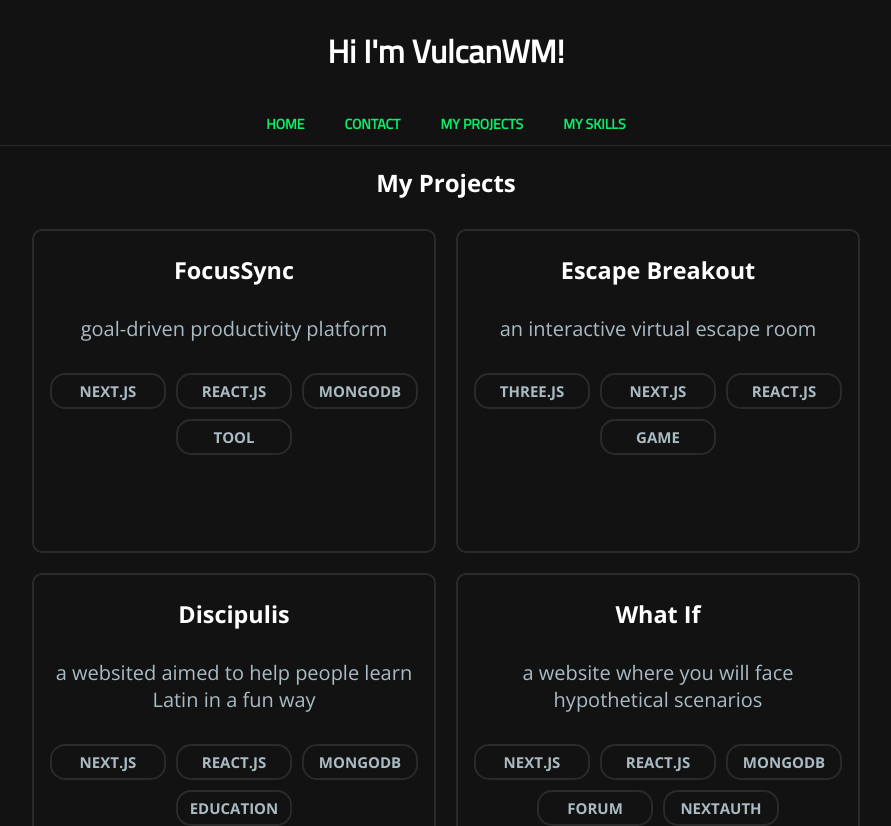
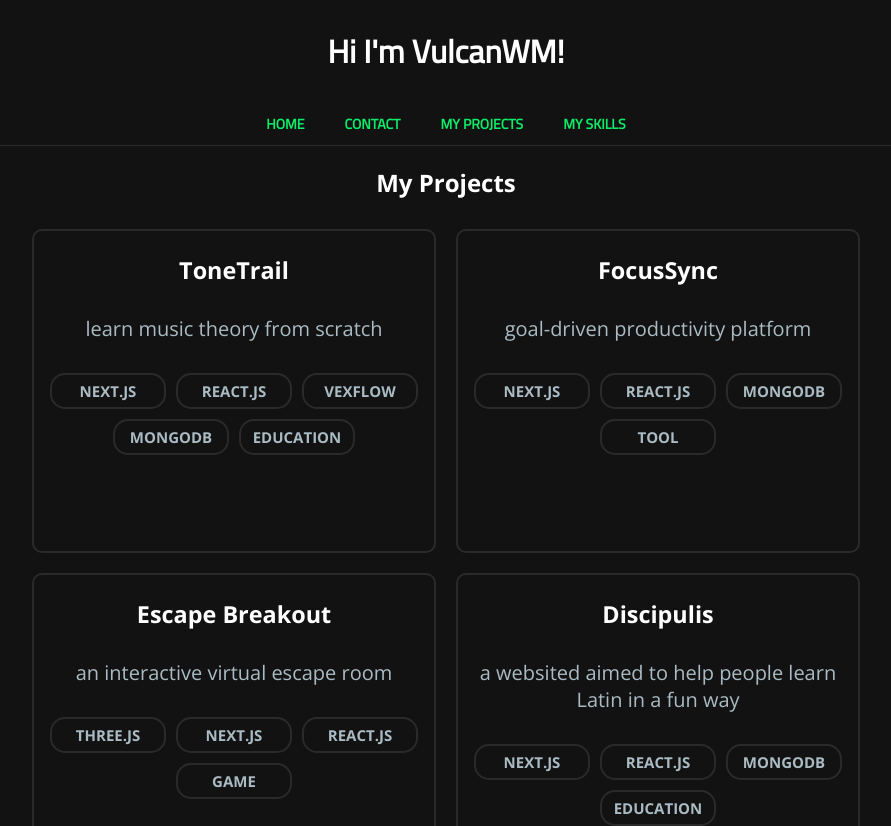
Before and after one commit to VulcanWM/vulcanwm, a Next.js app: page /projects in a window 1280 px wide. Shown: the top 826 px of the page, without its empty margins (194-1085 px from the left). Built offline with nearby package versions, Linux system fonts and the light colour scheme.

Commit message:
added tonetrail

```diff
--- a/lists/projects.js
+++ b/lists/projects.js
@@ -1,4 +1,9 @@
 export const projects = {
+  "ToneTrail": {
+    "Link": "https://tonetrail.vercel.app",
+    "Desc": "learn music theory from scratch",
+    "Tags": ["Next.js", "React.js", "VexFlow", "MongoDB", "Education"]
+  },
   "FocusSync": {
     "Link": "https://focus-sync.vercel.app",
     "Desc": "goal-driven productivity platform",
```
